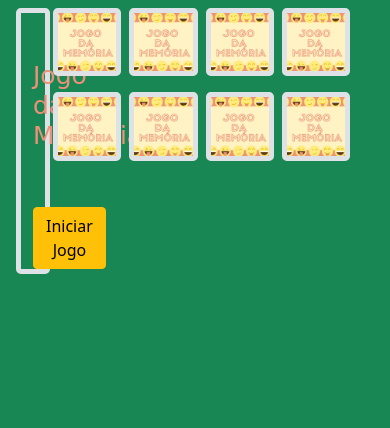
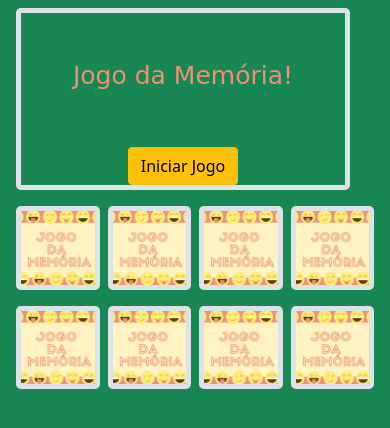
Before and after one commit to tcgontijo/PFJS, a plain HTML site: page Atividades/Atv06/jogodamemoria.html in a window 390 px wide. Drawn offline with nearby package versions, Linux system fonts and the light colour scheme; a web font is replaced by a local one.

Commit message:
Ajustes na responsividade

```diff
--- a/Atividades/Atv06/jogodamemoria.html
+++ b/Atividades/Atv06/jogodamemoria.html
@@ -23,19 +23,19 @@
     <!-- Agradecimentos a Minha esposa por ter feito a arte da cartinha -->
     <div class="container-fluid m-auto">
         <div class="row mx-auto text-center">
-            <div class="col-2 row px-3 py-2">
+            <div class="col-lg-2 col-sm-12 row px-3 py-2">
                 <div class="container text-center border border-5 rounded-3">
                     <h1 class="mt-5">Jogo da Memória!</h1>
                     <button id="play" class="btn btn-warning mt-5">Iniciar Jogo</button>
-                    <div id="timer" class="btn-danger rounded-3">
+                    <div id="timer" class="btn-danger rounded-3 m-auto">
                         <p class="mt-4 mb-1">Tempo para memorização:</p>
                         <p id="timerMemo"class="bg-dark rounded-bottom py-2">3</p>
                     </div>
                 </div>
             </div>
-            <div class="col-10">
+            <div class="col-lg-10 col-sm-12">
                 <div class="row">
-                    <div id="1" class="col-3 my-1 p-1 carta">
+                    <div id="1" class="col-3 col my-1 p-1 carta">
                         <img id="img1A" src="img/1.png" alt="" class="w-100 border border-5 rounded-3 frente">
                         <img src="img/0.png" alt="" class="w-100 border border-5 rounded-3 verso">
                     </div>
--- a/Atividades/Atv06/js/script.js
+++ b/Atividades/Atv06/js/script.js
@@ -45,6 +45,7 @@ $(function () {
                 clearInterval(tempoParaIniciar);
                 $(".frente").hide();
                 $(".verso").show();
+                $("#timerMemo").html("VALENDO!");
                 valendo();
             }
         }, 1000);
```
